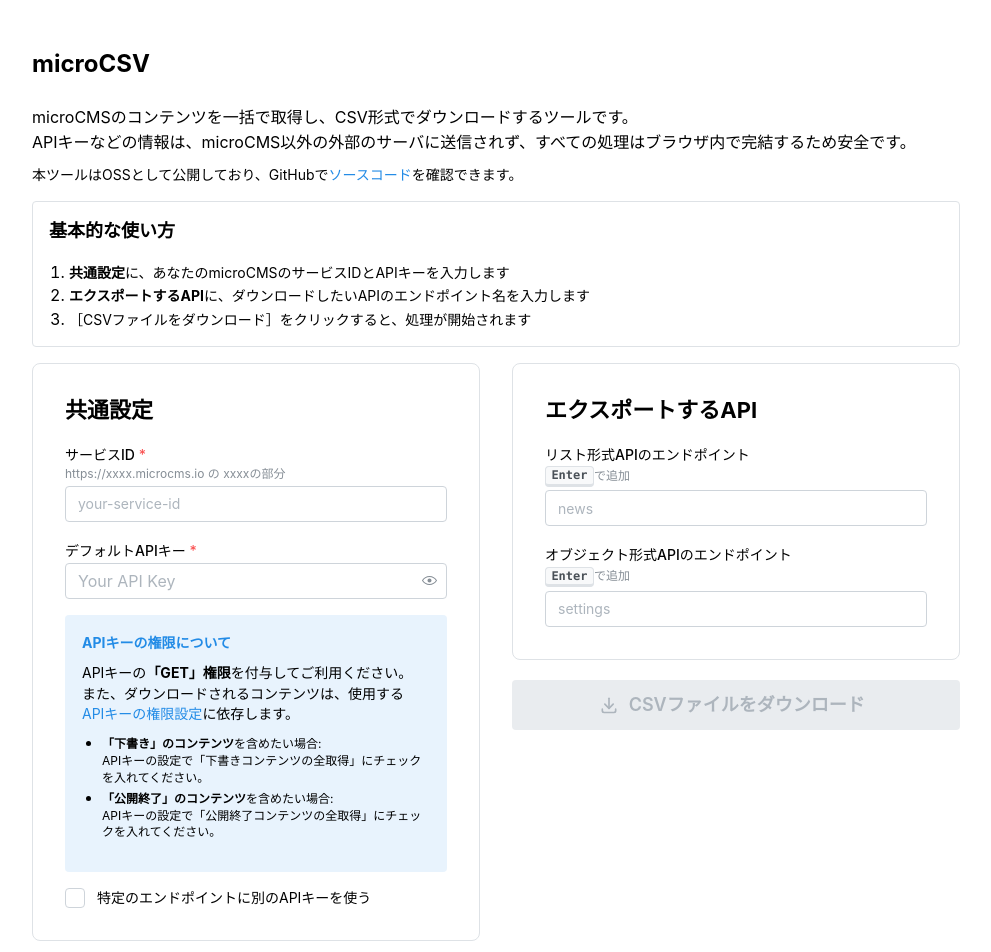
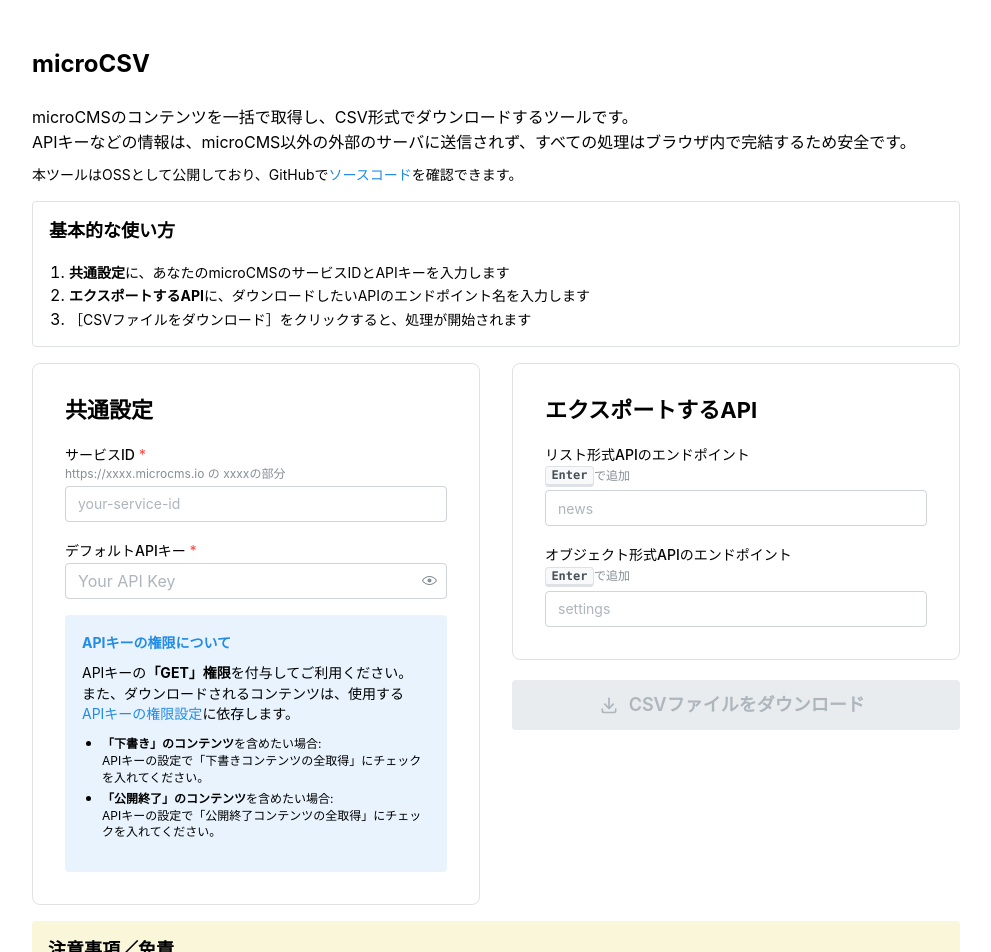
Before and after one commit to shimotsu4431/microCSV, a Next.js app: page / in a window 1280 px wide. Shown: the top 952 px of the page, without its empty margins (144-1135 px from the left). Built offline with nearby package versions, Linux system fonts and the light colour scheme.

Commit message:
KeyOverrideコンポーネントのインポートと使用を削除

```diff
--- a/app/components/Settings.tsx
+++ b/app/components/Settings.tsx
@@ -10,7 +10,6 @@
   Title,
   Paper,
 } from '@mantine/core'
-import { KeyOverride } from './KeyOverride'
 
 type KeyMapping = { id: number; endpoint: string; key: string }
 
@@ -85,11 +84,6 @@
           </li>
         </ul>
       </Alert>
-      <KeyOverride
-        keyMappings={keyMappings}
-        setKeyMappings={setKeyMappings}
-        isLoading={isLoading}
-      />
     </Stack>
   </Paper>
 )
```
